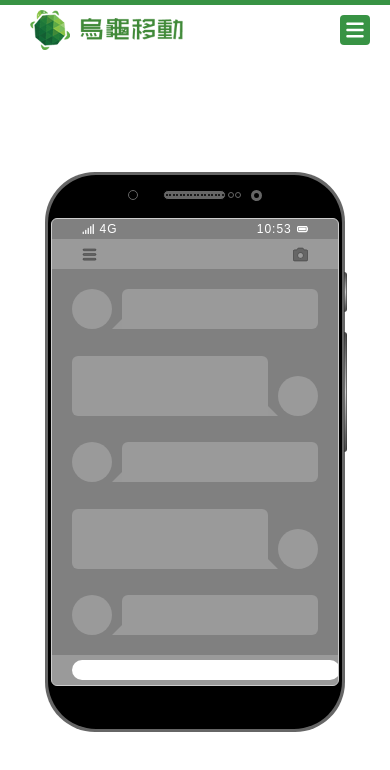
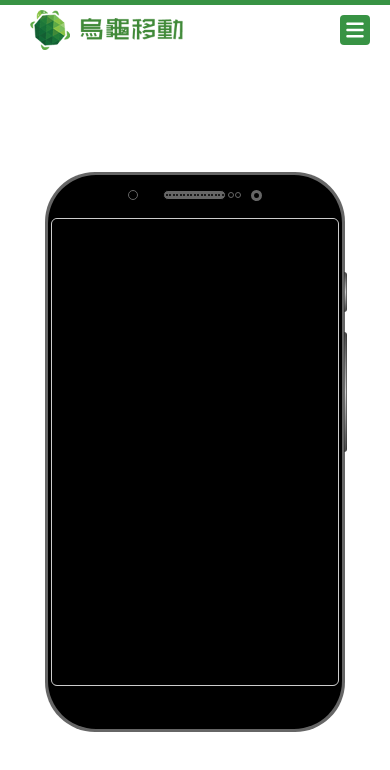
Before and after one commit to YuanShuoHsu/turtleMobile, a React (Create React App) app: page /chatroom in a window 390 px wide. Shown: the top 770 px of the page. Built offline with nearby package versions, Linux system fonts and the light colour scheme.

Commit message:
phone power scss add

```diff
--- a/src/components/Phone/index.module.scss
+++ b/src/components/Phone/index.module.scss
@@ -6,6 +6,19 @@
   height: 560px;
   background: #666;
   border-radius: 50px;
+
+  &:hover {
+    .phone__inner {
+      .phone__main {
+        &-box {
+          &::before {
+            background: transparent;
+            pointer-events: none;
+          }
+        }
+      }
+    }
+  }
 
   &__power {
     position: absolute;
@@ -115,6 +128,7 @@
       height: calc(100% - 80px);
 
       &-box {
+        position: relative;
         box-sizing: border-box;
         width: 100%;
         height: 100%;
@@ -122,6 +136,18 @@
         border: 1px solid #ccc;
         border-radius: 6px;
         overflow: hidden;
+
+        &::before {
+          content: "";
+          position: absolute;
+          top: 0;
+          left: 0;
+          width: 100%;
+          height: 100%;
+          background: #000;
+          z-index: 1;
+          transition: 0.2s;
+        }
 
         .phone__main-status {
           box-sizing: border-box;
@@ -189,6 +215,11 @@
             align-items: center;
             border-radius: 3px;
             cursor: pointer;
+            transition: 0.2s;
+
+            &:hover {
+              opacity: 0.8;
+            }
 
             svg {
               fill: #666;
@@ -209,6 +240,11 @@
             align-items: center;
             border-radius: 3px;
             cursor: pointer;
+            transition: 0.2s;
+
+            &:hover {
+              opacity: 0.8;
+            }
 
             svg {
               fill: #666;
@@ -258,6 +294,11 @@
             justify-content: center;
             align-items: center;
             cursor: pointer;
+            transition: 0.2s;
+
+            &:hover {
+              opacity: 0.8;
+            }
 
             svg {
               fill: #666;
--- a/src/components/Phone/index.tsx
+++ b/src/components/Phone/index.tsx
@@ -1,4 +1,4 @@
-import { useState, useEffect, FormEvent, ChangeEvent } from "react";
+import { useState, useLayoutEffect, FormEvent, ChangeEvent } from "react";
 import styles from "./index.module.scss";
 import Dialogue from "../Dialogue";
 
@@ -6,17 +6,21 @@ export default function Phone() {
   const [time, setTime] = useState<string>("");
   const [text, setText] = useState<string>("");
 
-  useEffect(() => {
-    const intervalId = setInterval(() => {
-      const now = new Date();
-      const hours = now.getHours().toString().padStart(2, "0");
-      const minutes = now.getMinutes().toString().padStart(2, "0");
-      const formattedTime = `${hours}:${minutes}`;
-      setTime(formattedTime);
-    }, 1000);
+  useLayoutEffect(() => {
+    updateTime();
+
+    const intervalId = setInterval(updateTime, 1000);
 
     return () => clearInterval(intervalId);
   }, []);
+
+  const updateTime = () => {
+    const now = new Date();
+    const hours = now.getHours().toString().padStart(2, "0");
+    const minutes = now.getMinutes().toString().padStart(2, "0");
+    const formattedTime = `${hours}:${minutes}`;
+    setTime(formattedTime);
+  };
 
   const handleSubmit = (event: FormEvent<HTMLFormElement>) => {
     event.preventDefault();
```
